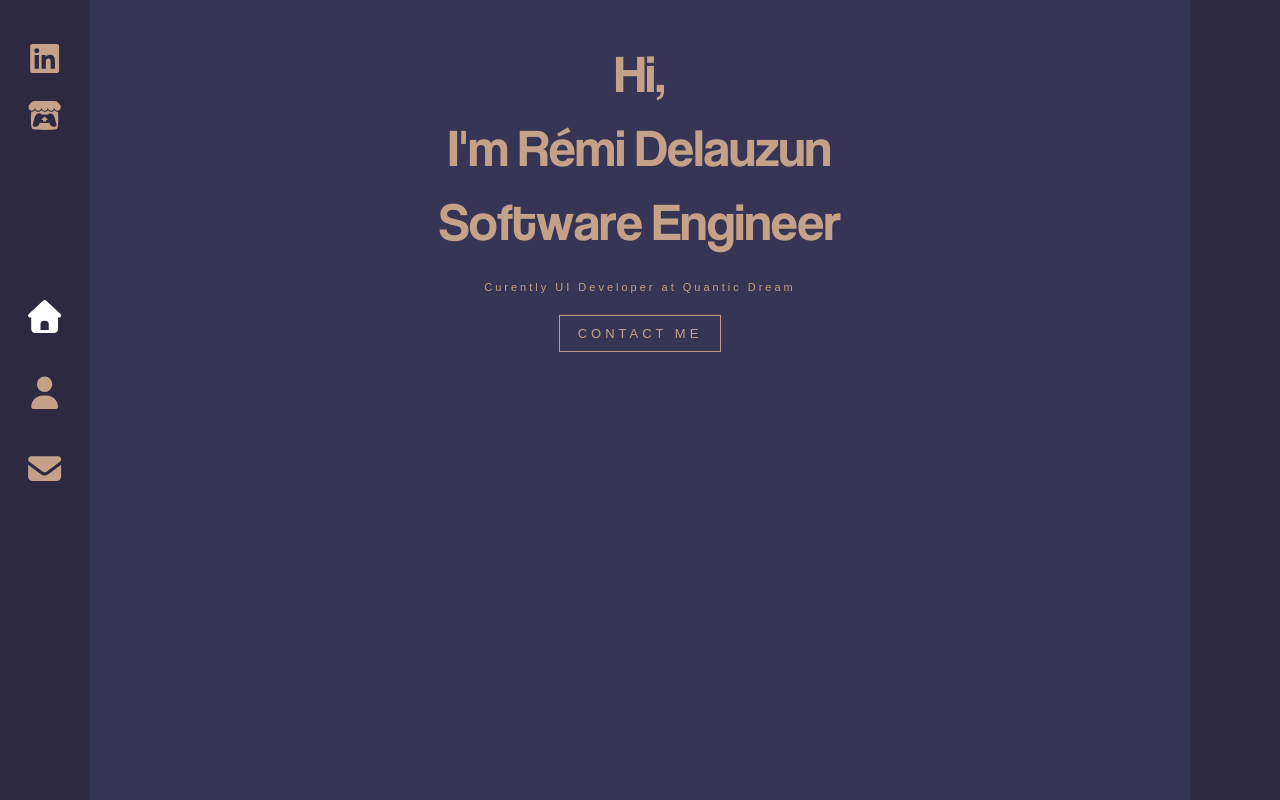
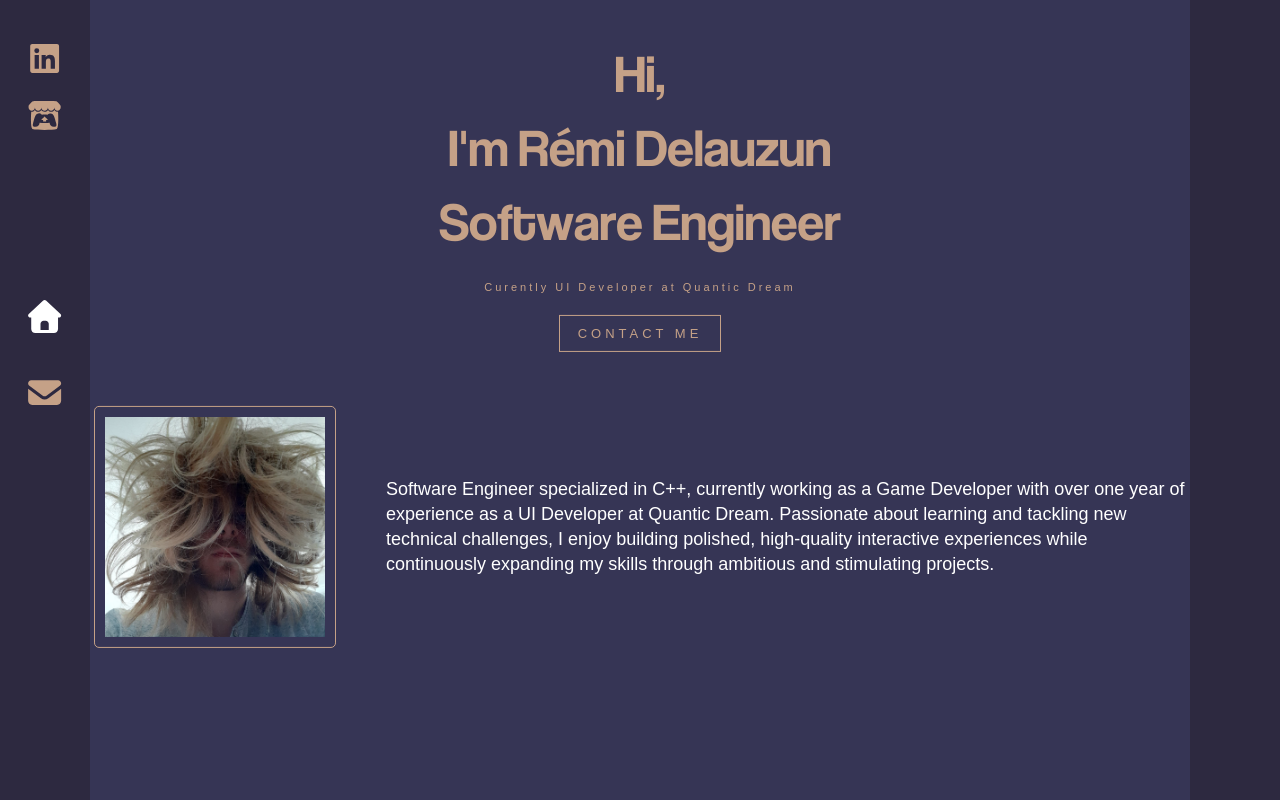
Before and after one commit to RemDel/Portfolio, a React (Create React App) app in the folder portfolio/: page / in a window 1280 px wide. Shown: the top 800 px of the page. Built offline with nearby package versions, Linux system fonts and the light colour scheme.

Commit message:
Update front page

```diff
--- a/portfolio/src/components/Home/index.js
+++ b/portfolio/src/components/Home/index.js
@@ -1,6 +1,7 @@
 import { Link } from 'react-router-dom'
 import './index.scss';
 import AnimatedLetters from '../AnimatedLetters';
+import WhoAmI from '../WhoAmI';
 import React, { useState, useEffect } from 'react'
 
 const Home = () => {
@@ -34,8 +35,11 @@ const Home = () => {
                 </h1>
                 <h2>Curently UI Developer at Quantic Dream</h2>
                 <Link to="/contact" className='flat-button' >CONTACT ME</Link>
+
+                <div>
+                    <WhoAmI/>
+                </div>
             </div>
-
         </div>
     );
 }
--- a/portfolio/src/components/Layout/index.js
+++ b/portfolio/src/components/Layout/index.js
@@ -13,6 +13,7 @@ import { faItchIo } from '@fortawesome/free-brands-svg-icons'
 function Sidebar() {
     return (
         <div>
+            <div className="nav-bar-left"/>
             <div className="nav-bar-right">
             <nav>
                 {}
@@ -20,15 +21,10 @@ function Sidebar() {
                     <FontAwesomeIcon icon={faHome} color="#C5A187"/>
                 </NavLink>
 
-                <NavLink exact="true" activeclassname="active" className="about-link" to="/about">
-                    <FontAwesomeIcon icon={faUser} color="#C5A187"/>
-                </NavLink>
-
                 <NavLink exact="true" activeclassname="active" className="contact-link" to="/contact">
                     <FontAwesomeIcon icon={faEnvelope} color="#C5A187"/>
                 </NavLink>
             </nav>
-
             <ul>
                 <li>
                     <a target="_blank" rel='noreferrer' href='https://www.linkedin.com/in/remi-delauzun'>
@@ -42,12 +38,10 @@ function Sidebar() {
                 </li>
             </ul>
             </div>
-            <div className="nav-bar-left">
-
-            </div>
         </div>
     );
 }
+
 
 function Layout() {
     return (
@@ -58,3 +52,11 @@ function Layout() {
 }
 
 export default Layout
+
+/*
+
+<NavLink exact="true" activeclassname="active" className="about-link" to="/about">
+                    <FontAwesomeIcon icon={faUser} color="#C5A187"/>
+                </NavLink>
+
+*/
--- a/portfolio/src/components/Layout/index.scss
+++ b/portfolio/src/components/Layout/index.scss
@@ -125,9 +125,83 @@
     background: #2D2940;
     width: 90px;
     height: 100%;
-    float: right;
-    display: block;
+    position: fixed;
+    right: 0px;
     top : 0;
     z-index: 3;
-    min-height: 5000px;
+    min-height: 500px;
+
+    nav {
+        display: block;
+        text-align: center;
+        position: absolute;
+        height: 210px;
+        top: 50%;
+        margin-top: -120px;
+        width: 100%;
+
+        a {
+            font-size: 33px;
+            color:#2D2940;
+            display: block;
+            line-height: 76px;
+            height: 76px;
+            position: relative;
+            text-decoration: none;
+
+            i {
+                transition: all 0.3s ease-out;
+            }
+
+            &:hover {
+                color: #ffffff;
+
+                svg {
+                    opacity: 0;
+                }
+
+                &:after {
+                    opacity: 1;
+                }
+            }
+
+            &:after {
+                content: '';
+                font-size: 15px;
+                letter-spacing: 2px;
+                position: absolute;
+                bottom: 0;
+                display: block;
+                width: 100%;
+                text-align: center;
+                opacity: 0;
+                transition: all 0.3 ease-out;
+            }
+
+            &:first-child{
+                &::after{
+                    content: 'HOME';
+                }
+            }
+        }
+
+        a.about-link{
+            &:after {
+                content: 'ABOUT';
+            }
+        }
+
+        a.contact-link{
+            &:after {
+                content: 'CONTACT';
+            }
+        }
+
+
+        a.active {
+            svg {
+                color: #ffffff;
+            }
+        }
+    }
 }
--- /dev/null
+++ b/portfolio/src/components/WhoAmI/index.js
@@ -0,0 +1,28 @@
+import './index.scss'
+import profilePic from '../../assets/images/profilpic.jpg'
+import AnimatedLetters from '../AnimatedLetters';
+
+function WhoAmI() {
+    return (
+
+    <div className="container desc">
+        <div className="text-zone">
+
+            <img className="img" src={profilePic} alt="profile"></img>
+            <p>
+                Software Engineer specialized in C++, currently working as a Game Developer with over one year of experience as a UI Developer at Quantic Dream. Passionate about learning and tackling new technical challenges, I enjoy building polished, high-quality interactive experiences while continuously expanding my skills through ambitious and stimulating projects.
+            </p>
+        </div>
+    </div>
+    );
+}
+export default WhoAmI
+//<img className="img" src={profilePic} alt="profile"></img>
+
+/*
+<h1>
+    <AnimatedLetters
+    strArray={['A','b','o','u','t']}
+    idx={15} />
+</h1>
+*/
--- /dev/null
+++ b/portfolio/src/components/WhoAmI/index.scss
@@ -0,0 +1,40 @@
+.desc {
+    margin-top: 325px;
+
+    .text-zone {
+        position: relative;
+        width: auto;
+        justify-content: center;
+        display:flex;
+        flex-direction: row;
+        align-self: center;
+        align-items: center;
+
+        h1 {
+            font-size: 53px;
+            font-family: 'Coolvetica';
+            color: #ffffff;
+            font-weight: 400;
+            position: relative;
+            margin-bottom: 40px;
+        }
+
+        img {
+            height: 220px;
+            width: auto;
+            margin-right: 50px;
+            border: 1px solid #C5A187;
+            padding: 10px;
+            border-radius: 5px;
+        }
+
+        p {
+            font-size: 18px;
+            color: #ffffff;
+            font-family: sans-serif;
+            font-weight: 300;
+            max-width: 800px;
+            text-align: left;
+        }
+    }
+}
```
Also changed, not shown: portfolio/src/assets/images/profilpic.jpg (added).
